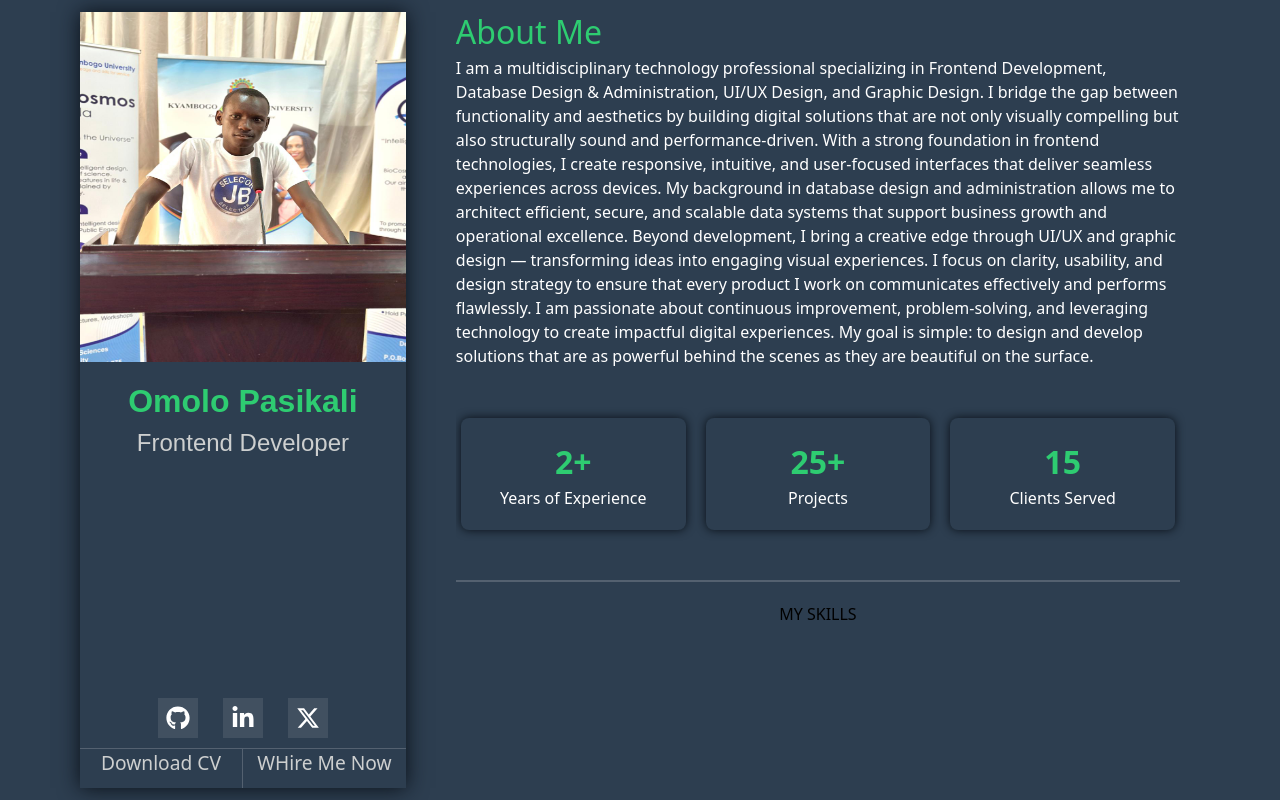
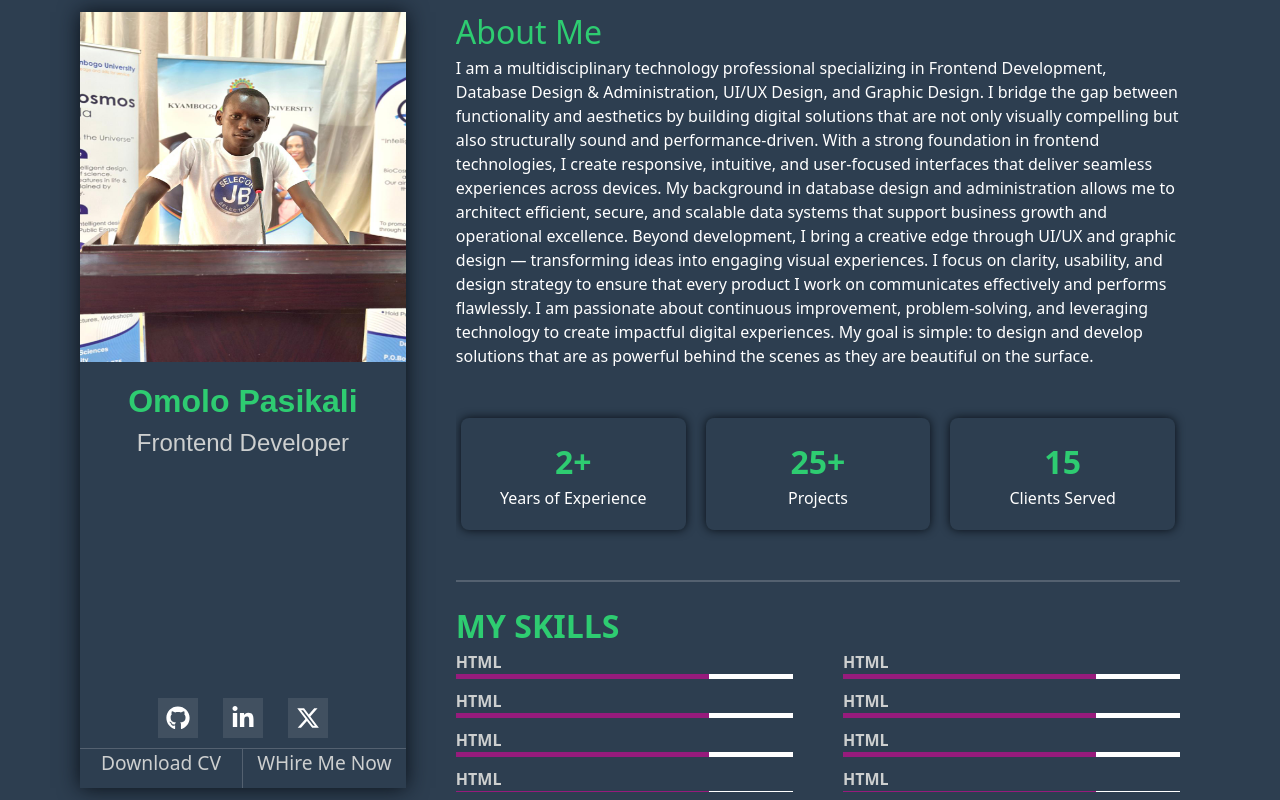
Before and after one commit to Pascal01dev/Pasikali_Developer_Portifolio, a website: page index.htm in a window 1280 px wide. Drawn offline with nearby package versions, Linux system fonts and the light colour scheme.

Commit message:
worked on about and skills section

```diff
--- a/index.htm
+++ b/index.htm
@@ -64,30 +64,78 @@
 
 
                 <section id="skills-section">
-                    <div class="skill-sets-content">
+                    <div class="skill-sets-container">
                         <h2>MY SKILLS</h2>
+
                         <div class="skill-sets">
-                            <div class="skill-sets">
-                                <div class="skill-set">
-                                    <div class="skill-set-fill"></div>
-                                    <div class="skill-set-fill"></div>
-                                    <div class="skill-set-fill"></div>
-                                    <div class="skill-set-fill"></div>
+                            <div class="skill-set">
+                                <div class="skill-set-content">
+                                    <h3>HTML</h3>
+                                    <div class="fill-cont">
+                                        <div class="fill"></div>
+                                    </div>
                                 </div>
 
-                                <div class="skill-set">
-                                    <div class="skill-set-fill"></div>
-                                    <div class="skill-set-fill"></div>
-                                    <div class="skill-set-fill"></div>
-                                    <div class="skill-set-fill"></div>
+                                <div class="skill-set-content">
+                                    <h3>HTML</h3>
+                                    <div class="fill-cont">
+                                        <div class="fill"></div>
+                                    </div>
+                                </div>
+
+                                <div class="skill-set-content">
+                                    <h3>HTML</h3>
+                                    <div class="fill-cont">
+                                        <div class="fill"></div>
+                                    </div>
+                                </div>
+
+                                <div class="skill-set-content">
+                                    <h3>HTML</h3>
+                                    <div class="fill-cont">
+                                        <div class="fill"></div>
+                                    </div>
                                 </div>
                             </div>
 
+                            <div class="skill-set">
+                                <div class="skill-set-content">
+                                    <h3>HTML</h3>
+                                    <div class="fill-cont">
+                                        <div class="fill"></div>
+                                    </div>
+                                </div>
+
+                                <div class="skill-set-content">
+                                    <h3>HTML</h3>
+                                    <div class="fill-cont">
+                                        <div class="fill"></div>
+                                    </div>
+                                </div>
+
+                                <div class="skill-set-content">
+                                    <h3>HTML</h3>
+                                    <div class="fill-cont">
+                                        <div class="fill"></div>
+                                    </div>
+                                </div>
+
+                                <div class="skill-set-content">
+                                    <h3>HTML</h3>
+                                    <div class="fill-cont">
+                                        <div class="fill"></div>
+                                    </div>
+                                </div>
+                            </div>
 
                         </div>
 
                     </div>
 
+                </section>
+
+                <section id="ser">
+                    <div class="services-container"></div>
                 </section>
             </div>
         </div>
--- a/style.css
+++ b/style.css
@@ -184,7 +184,56 @@ main{
     place-items: center;
 }
 
-.skill-sets-content{
+.skill-sets-container{
+    width: 100%;
     display: flex;
     flex-direction:column;
+    /* background-color: red; */
 }
+
+.skill-sets-container h2{
+    font-size: 2rem;
+    color:var(--secondary-color);
+    font-weight: 600;
+}
+
+.skill-sets-container h3{
+    font-size: 1rem;
+    color:var(--background-color);
+    font-weight: 600;
+}
+
+
+.skill-sets{
+    width:100%;
+    height: auto;
+    display: flex;
+    gap:50px;
+    /* background-color: green; */
+}
+
+.skill-set{
+    width: 50%;
+    display: flex;
+    flex-direction: column;
+    gap: 10px;
+    /* background-color: pink; */
+}
+
+.skill-set .skill-set-content{
+    width:100%;
+    /* height: 5px; */
+    /* background-color: white; */
+}
+
+.skill-set-content .fill-cont{
+    width: 100%;
+    height: 5px;
+    background-color: rgb(255, 255, 255);
+}
+
+ .fill-cont .fill{
+    width: 75%;
+    height: 100%;
+    background-color: rgb(151, 27, 124);
+}
```
